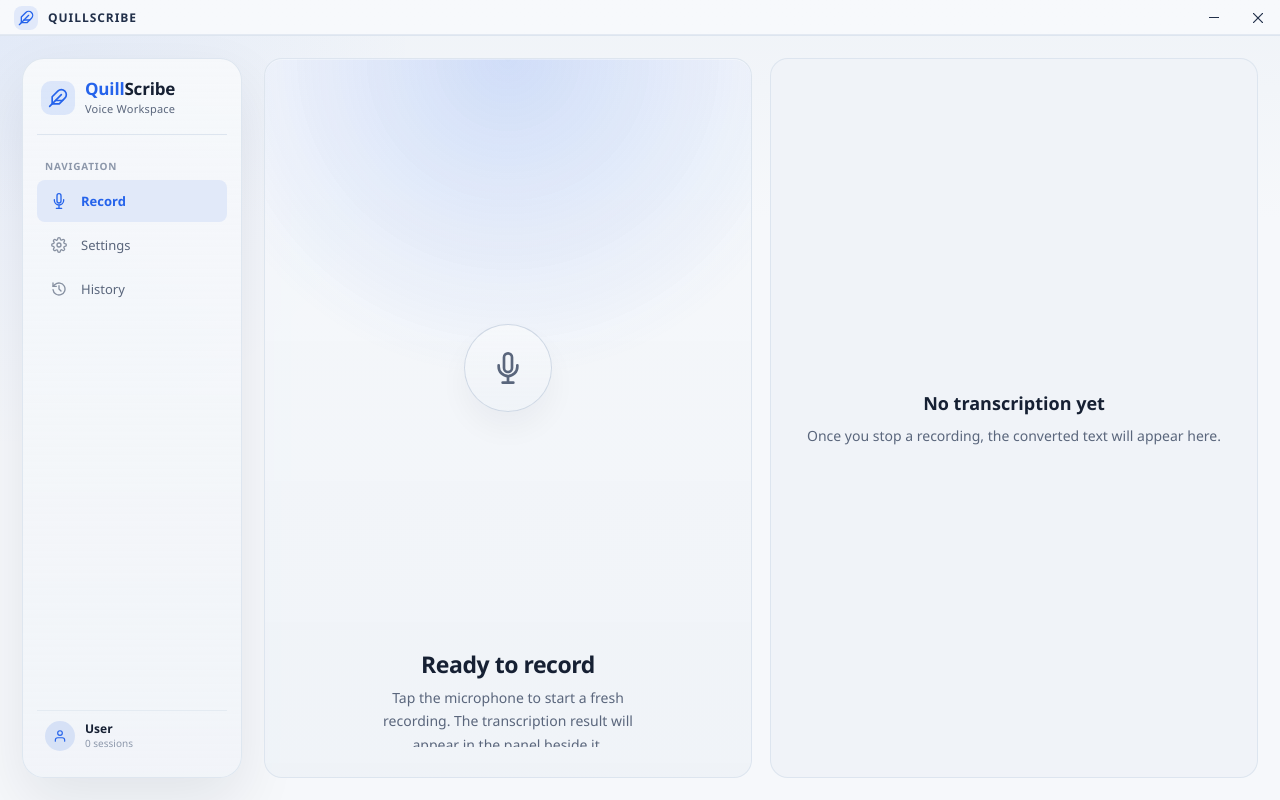
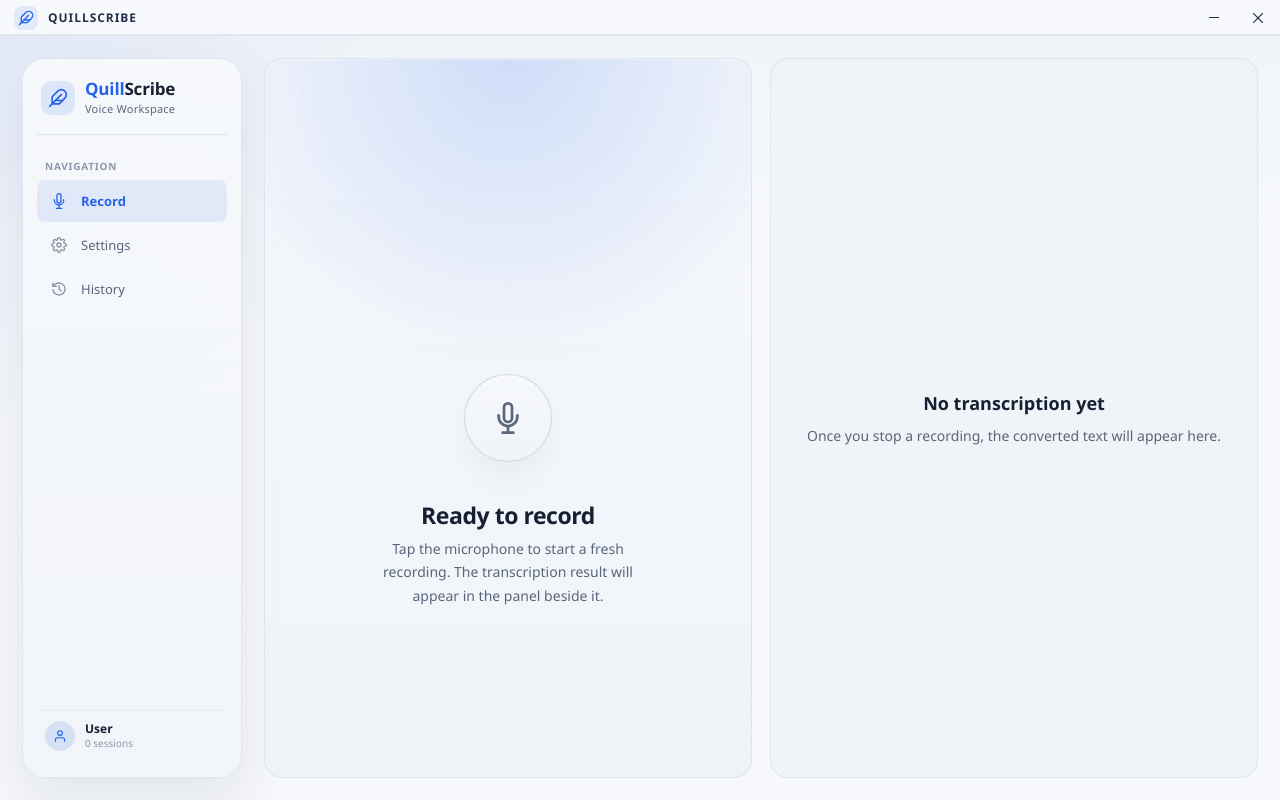
Before and after one commit to theguy000/QuillScribe, a Svelte app: page / in a window 1280 px wide. Built offline with nearby package versions, Linux system fonts and the light colour scheme.

Commit message:
Refactor record card centering: use CSS pseudo-element instead of empty spacer div

```diff
--- a/src/App.svelte
+++ b/src/App.svelte
@@ -790,7 +790,7 @@
 
   .record-card {
     display: grid;
-    grid-template-rows: 1fr 100px;
+    grid-template-rows: 1fr auto 1fr;
     align-items: center;
     justify-items: center;
     padding: 30px;
@@ -802,15 +802,19 @@
     box-shadow: inset 0 1px 0 var(--highlight);
   }
 
+  .record-card::before {
+    content: '';
+    display: block;
+  }
+
 
   .record-info {
-    height: 100px;
     display: flex;
     flex-direction: column;
-    justify-content: flex-start;
     align-items: center;
+    align-self: start;
     gap: 4px;
-    overflow: hidden;
+    padding-top: 16px;
   }
 
   .mic-button {
```
